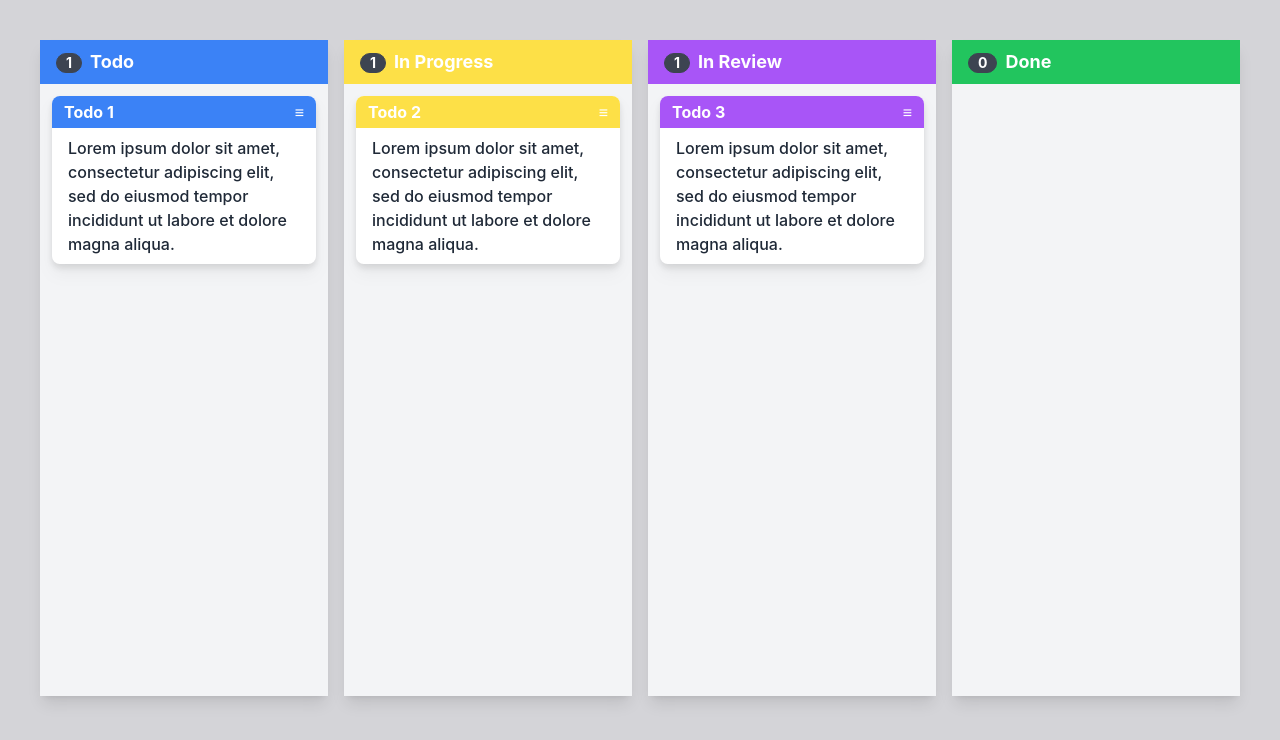
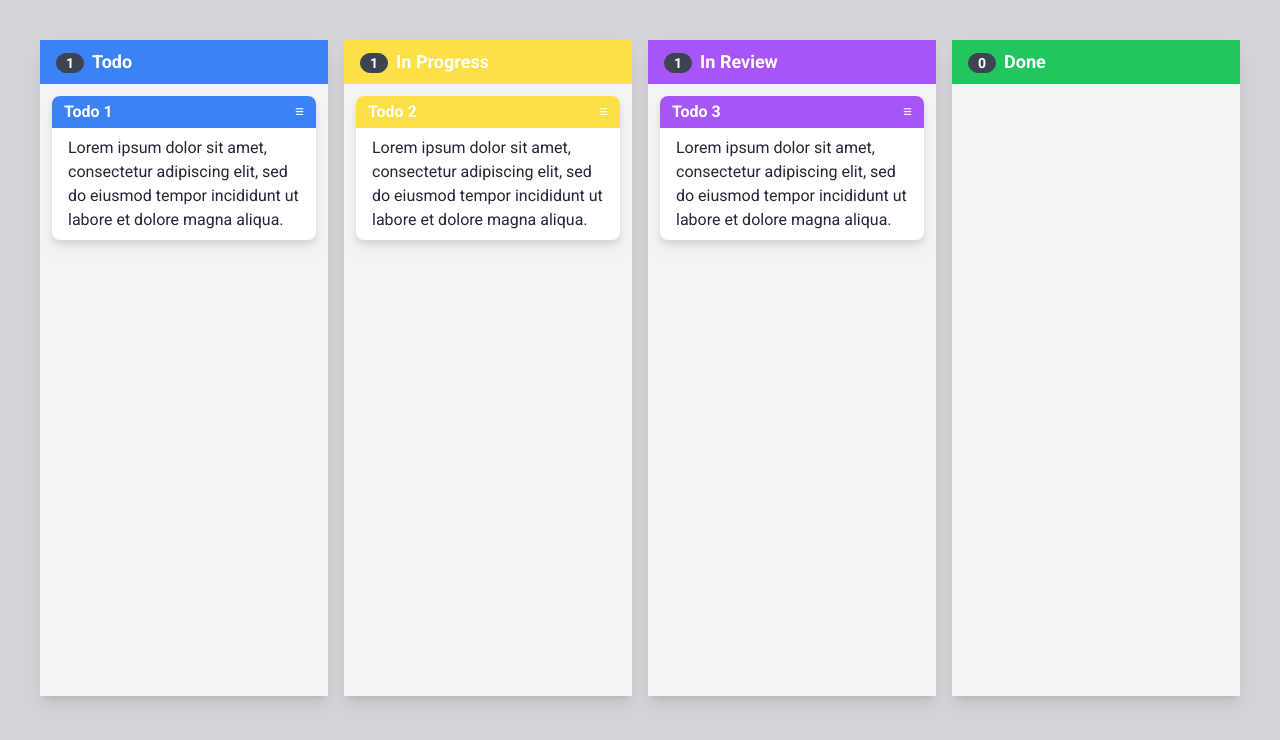
Before and after one commit to matthewdoles/canban, a React (Create React App) app: page / in a window 1280 px wide. Shown: the top 740 px of the page. Built offline with nearby package versions, Linux system fonts and the light colour scheme.

Commit message:
Board Settings model and Fonts

```diff
--- a/public/index.html
+++ b/public/index.html
@@ -5,9 +5,13 @@
     <link rel="icon" href="%PUBLIC_URL%/favicon.ico" />
     <meta name="viewport" content="width=device-width, initial-scale=1" />
     <meta name="theme-color" content="#000000" />
-    <meta
-      name="description"
-      content="Web site created using create-react-app"
+    <meta name="description" content="Web site created using create-react-app" />
+
+    <link rel="preconnect" href="https://fonts.googleapis.com" />
+    <link rel="preconnect" href="https://fonts.gstatic.com" crossorigin />
+    <link
+      href="https://fonts.googleapis.com/css2?family=Roboto:wght@400;700&display=swap"
+      rel="stylesheet"
     />
     <link rel="apple-touch-icon" href="%PUBLIC_URL%/logo192.png" />
     <!--
--- a/src/App.tsx
+++ b/src/App.tsx
@@ -1,7 +1,8 @@
 import React, { useState } from 'react';
 import Column from './components/Column';
 import TodoDetail from './components/TodoDetail.tsx';
-import { todos } from './const/sampleData';
+import { sampleBoardSettings, sampleTodos } from './const/sampleData';
+import { BoardSettings } from './models/BoardSettings';
 import { Todo } from './models/Todo.model';
 
 function App() {
@@ -13,26 +14,29 @@ function App() {
   });
   const [isDragging, setIsDragging] = useState<boolean>(false);
   const [activeHoverColumn, setActiveHoverColumn] = useState<number>(0);
-  const [boardTodos, setBoardTodos] = useState<Todo[]>(todos);
+  const [todos, setTodos] = useState<Todo[]>(sampleTodos);
+  const [boardSettings] = useState<BoardSettings>(sampleBoardSettings);
   return (
-    <div className="min-h-screen min-w-screen bg-zinc-300">
+    <div className="min-h-screen min-w-screen bg-zinc-300" style={{ fontFamily: 'Roboto' }}>
       <div className="drawer drawer-end">
         <input id="todo-detail-drawer" type="checkbox" className="drawer-toggle" />
         <div className="drawer-content">
           <div className="flex flex-row w-full p-8">
+            {boardSettings.stages.map((stage) => (
               <Column
+                key={stage.title}
                 activeTodo={activeTodo}
                 activeHoverColumn={activeHoverColumn}
-              color="bg-blue-500"
+                color={stage.color}
                 isDragging={isDragging}
-              stage="Todo"
-              stageNumber={1}
-              todos={boardTodos.filter((todo) => todo.stage === 'Todo')}
+                stage={stage.title}
+                stageNumber={stage.stageOrder}
+                todos={todos.filter((todo) => todo.stage === stage.title)}
                 updateActiveDrag={(todo: Todo) => setActiveTodo(todo)}
                 updateActiveHoverColumn={(column: number) => setActiveHoverColumn(column)}
                 updateIsDragging={(dragging: boolean) => setIsDragging(dragging)}
                 updateBoardTodos={(updatedTodo: Todo) => {
-                setBoardTodos((prevTodos: Todo[]) => {
+                  setTodos((prevTodos: Todo[]) => {
                     const newTodos = [...prevTodos.filter((t) => t.id !== updatedTodo.id)];
                     newTodos.push(updatedTodo);
                     newTodos.sort((a, b) => a.id - b.id);
@@ -40,71 +44,12 @@ function App() {
                   });
                 }}
               />
-            <Column
-              activeTodo={activeTodo}
-              activeHoverColumn={activeHoverColumn}
-              color="bg-yellow-300"
-              isDragging={isDragging}
-              stage="In Progress"
-              stageNumber={2}
-              todos={boardTodos.filter((todo) => todo.stage === 'In Progress')}
-              updateActiveDrag={(todo: Todo) => setActiveTodo(todo)}
-              updateActiveHoverColumn={(column: number) => setActiveHoverColumn(column)}
-              updateIsDragging={(dragging: boolean) => setIsDragging(dragging)}
-              updateBoardTodos={(updatedTodo: Todo) => {
-                setBoardTodos((prevTodos: Todo[]) => {
-                  const newTodos = [...prevTodos.filter((t) => t.id !== updatedTodo.id)];
-                  newTodos.push(updatedTodo);
-                  newTodos.sort((a, b) => a.id - b.id);
-                  return newTodos;
-                });
-              }}
-            />
-            <Column
-              activeTodo={activeTodo}
-              activeHoverColumn={activeHoverColumn}
-              color="bg-purple-500"
-              isDragging={isDragging}
-              stage="In Review"
-              stageNumber={3}
-              todos={boardTodos.filter((todo) => todo.stage === 'In Review')}
-              updateActiveDrag={(todo: Todo) => setActiveTodo(todo)}
-              updateActiveHoverColumn={(column: number) => setActiveHoverColumn(column)}
-              updateIsDragging={(dragging: boolean) => setIsDragging(dragging)}
-              updateBoardTodos={(updatedTodo: Todo) => {
-                setBoardTodos((prevTodos: Todo[]) => {
-                  const newTodos = [...prevTodos.filter((t) => t.id !== updatedTodo.id)];
-                  newTodos.push(updatedTodo);
-                  newTodos.sort((a, b) => a.id - b.id);
-                  return newTodos;
-                });
-              }}
-            />
-            <Column
-              activeTodo={activeTodo}
-              activeHoverColumn={activeHoverColumn}
-              color="bg-green-500"
-              isDragging={isDragging}
-              stage="Done"
-              stageNumber={4}
-              todos={boardTodos.filter((todo) => todo.stage === 'Done')}
-              updateActiveDrag={(todo: Todo) => setActiveTodo(todo)}
-              updateActiveHoverColumn={(column: number) => setActiveHoverColumn(column)}
-              updateIsDragging={(dragging: boolean) => setIsDragging(dragging)}
-              updateBoardTodos={(updatedTodo: Todo) => {
-                setBoardTodos((prevTodos: Todo[]) => {
-                  const newTodos = [...prevTodos.filter((t) => t.id !== updatedTodo.id)];
-                  newTodos.push(updatedTodo);
-                  newTodos.sort((a, b) => a.id - b.id);
-                  return newTodos;
-                });
-              }}
-            />
+            ))}
           </div>
         </div>
         <div className="drawer-side">
           <label htmlFor="todo-detail-drawer" className="drawer-overlay"></label>
-          <TodoDetail color="bg-blue-500" todo={activeTodo} />
+          <TodoDetail todo={activeTodo} />
         </div>
       </div>
     </div>
--- a/src/components/TodoCard/index.tsx
+++ b/src/components/TodoCard/index.tsx
@@ -30,7 +30,7 @@ const TodoCard = ({ color, disabled, clicked, dragging, dragStart, dragStop, tod
         </div>
         <label htmlFor="todo-detail-drawer" onClick={() => clicked(todo)}>
           <div className="mx-4 py-2 cursor-pointer">
-            <p className="font-medium">{todo.description}</p>
+            <p>{todo.description}</p>
           </div>
         </label>
       </div>
--- a/src/components/TodoDetail.tsx/index.tsx
+++ b/src/components/TodoDetail.tsx/index.tsx
@@ -1,15 +1,20 @@
 import React from 'react';
+import { sampleBoardSettings } from '../../const/sampleData';
 import { Todo } from '../../models/Todo.model';
 
 type Props = {
-  color: string;
   todo: Todo;
 };
 
-const TodoDetail = ({ color, todo }: Props) => {
+const TodoDetail = ({ todo }: Props) => {
   return (
-    <div className="w-1/4 bg-white">
-      <div className={`h-12 flex flex-row ${color} p-1`}></div>
+    <div className="w-1/4 bg-white text-lg">
+      <div
+        className={`h-12 flex flex-row ${
+          sampleBoardSettings.stages.find((stage) => {
+            return stage.title === todo.stage;
+          })?.color
+        } p-1`}></div>
       <div className="m-4">
         <p className="font-bold">Title</p>
         <p>{todo.title}</p>
--- a/src/const/sampleData.ts
+++ b/src/const/sampleData.ts
@@ -1,6 +1,7 @@
+import { BoardSettings } from '../models/BoardSettings';
 import { Todo } from '../models/Todo.model';
 
-export const todos: Todo[] = [
+export const sampleTodos: Todo[] = [
   {
     description:
       'Lorem ipsum dolor sit amet, consectetur adipiscing elit, sed do eiusmod tempor incididunt ut labore et dolore magna aliqua.',
@@ -23,3 +24,13 @@ export const todos: Todo[] = [
     title: 'Todo 3'
   }
 ];
+
+export const sampleBoardSettings: BoardSettings = {
+  boardName: 'My Board',
+  stages: [
+    { title: 'Todo', color: 'bg-blue-500', stageOrder: 1 },
+    { title: 'In Progress', color: 'bg-yellow-300', stageOrder: 2 },
+    { title: 'In Review', color: 'bg-purple-500', stageOrder: 3 },
+    { title: 'Done', color: 'bg-green-500', stageOrder: 4 }
+  ]
+};
--- /dev/null
+++ b/src/models/BoardSettings.ts
@@ -0,0 +1,6 @@
+import { Stage } from './Stage';
+
+export type BoardSettings = {
+  boardName: string;
+  stages: Stage[];
+};
--- /dev/null
+++ b/src/models/Stage.ts
@@ -0,0 +1,5 @@
+export type Stage = {
+  title: string;
+  color: string;
+  stageOrder: number;
+};
```
Lines whose indentation alone changed are shown as unchanged.
